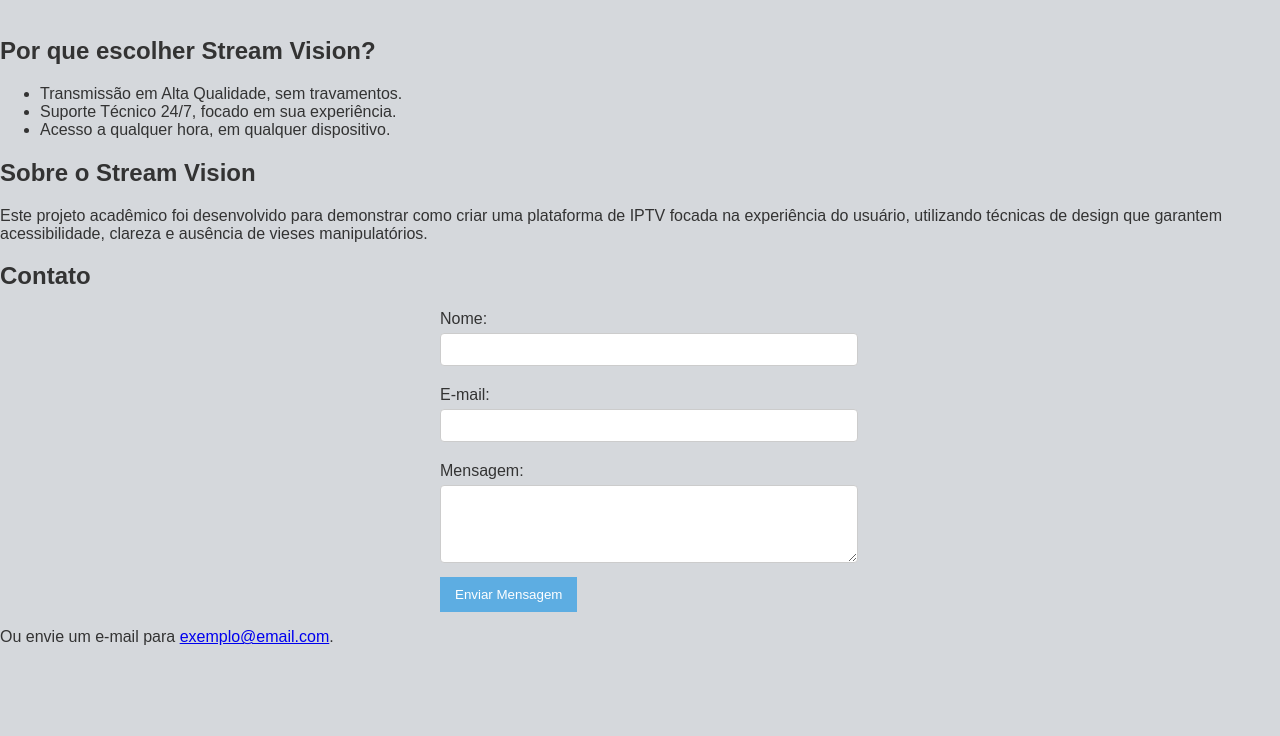
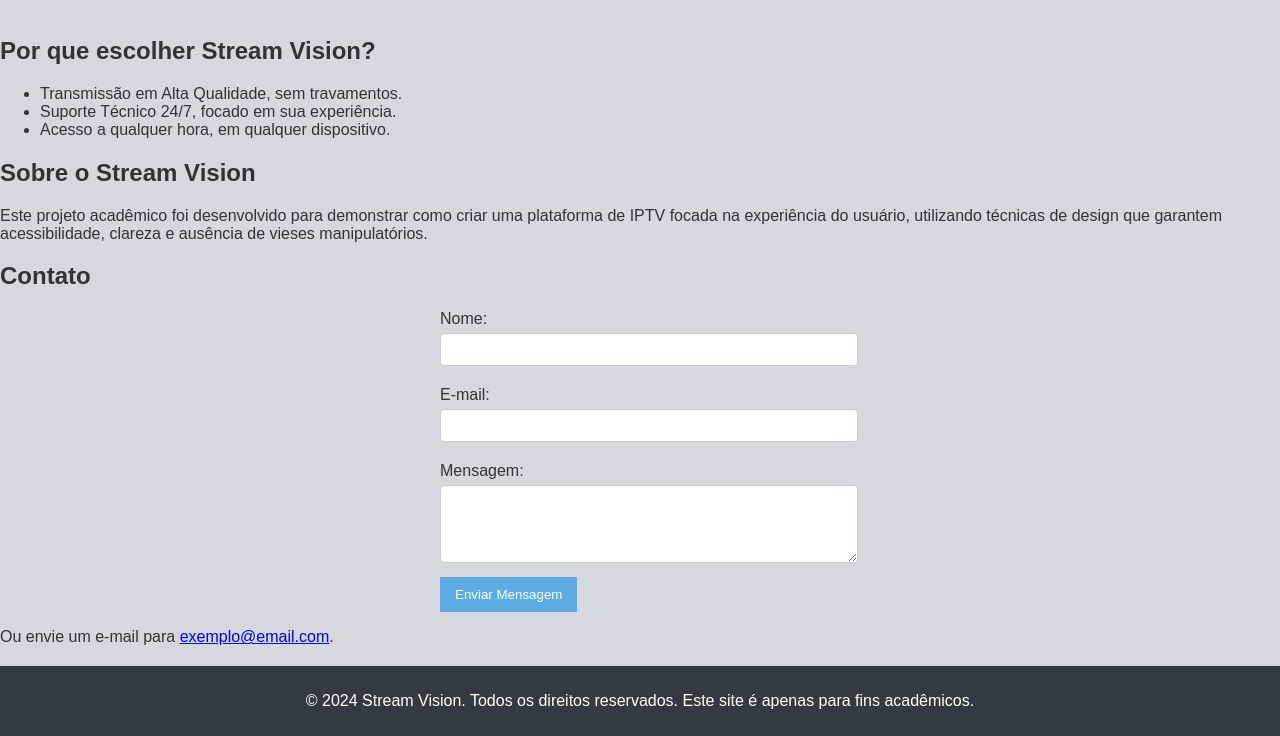
Before and after one commit to CONTENTEvoid/home, a plain HTML site: page index.html in a window 1280 px wide. Shown: the part 693-1429 px from the top of the page. Before the commit the page ends 1355 px from the top, so only its background shows below. Drawn offline with Linux system fonts and the light colour scheme.

Commit message:
Update index.html

```diff
--- a/index.html
+++ b/index.html
@@ -79,3 +79,11 @@
         </form>
         <p>Ou envie um e-mail para <a href="mailto:exemplo@email.com">exemplo@email.com</a>.</p>
     </section>
+
+    <footer>
+        <p>&copy; 2024 Stream Vision. Todos os direitos reservados. Este site é apenas para fins acadêmicos.</p>
+    </footer>
+
+    <script src="script.js"></script>
+</body>
+</html>
```
Lines whose indentation alone changed are shown as unchanged.
